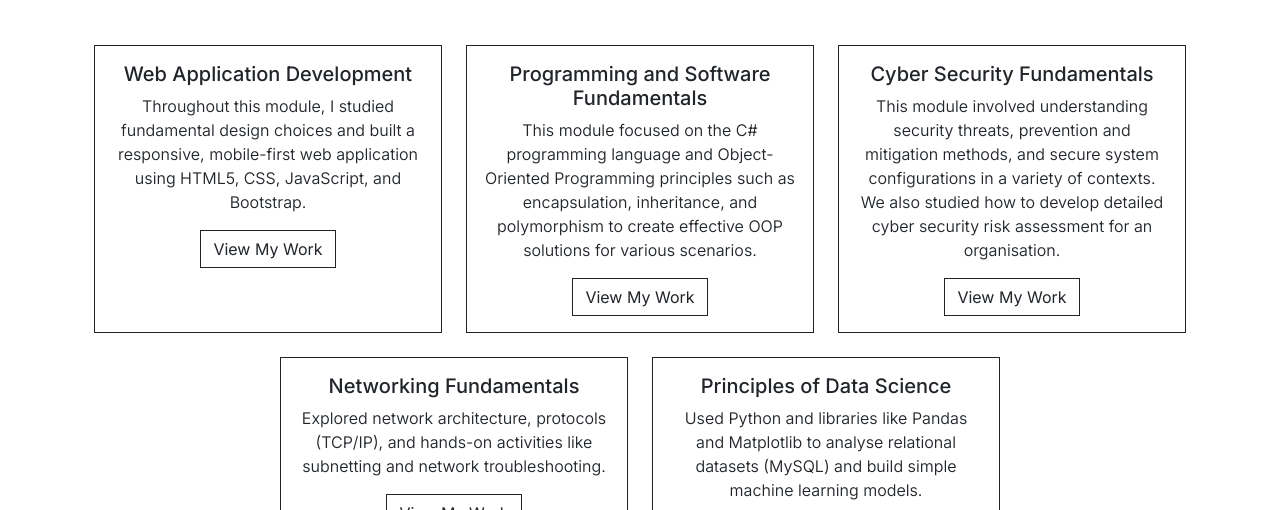
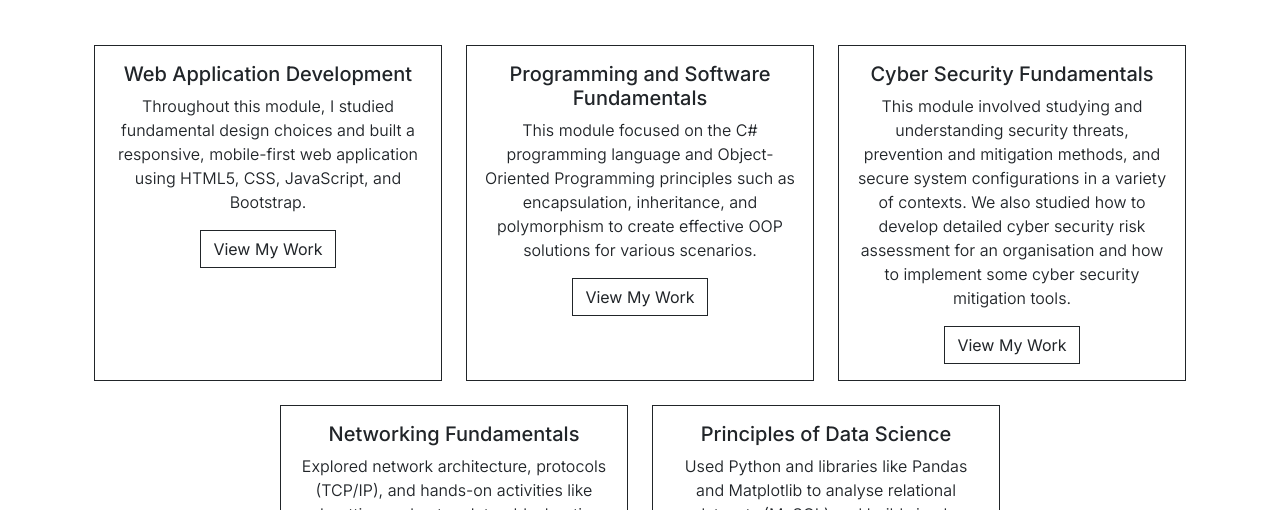
Before and after one commit to ric22000863/digital-portfolio, a plain HTML site: page projects.html in a window 1280 px wide. Shown: the part 775-1285 px from the top of the page. Drawn offline with nearby package versions, Linux system fonts and the light colour scheme.

Commit message:
Updated projects.html

```diff
--- a/projects.html
+++ b/projects.html
@@ -92,10 +92,12 @@
                     <div class="card h-100 border-dark rounded-0">
                         <div class="card-body">
                             <h5 class="card-title">Cyber Security Fundamentals</h5>
-                            <p class="card-text">This module involved understanding security threats, prevention and
+                            <p class="card-text">This module involved studying and understanding security threats,
+                                prevention and
                                 mitigation methods, and secure system configurations in a variety of contexts. We also
                                 studied
-                                how to develop detailed cyber security risk assessment for an organisation.</p>
+                                how to develop detailed cyber security risk assessment for an organisation and how to
+                                implement some cyber security mitigation tools.</p>
                             <a href="https://github.com/ric22000863/programming-a2"
                                 class="btn btn-outline-dark rounded-0">View My Work</a>
                         </div>
```
